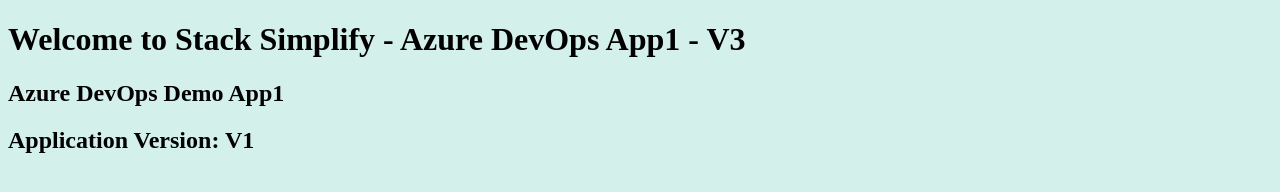
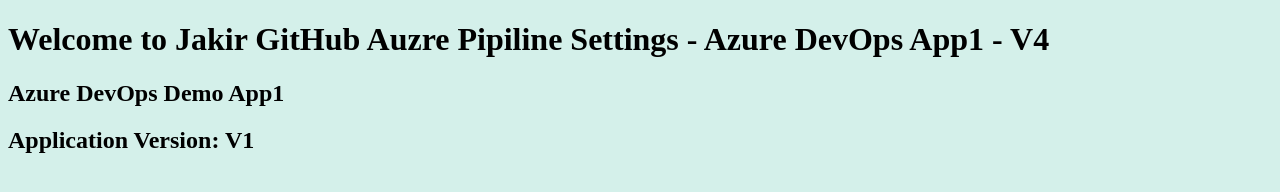
Before and after one commit to md-jakir/azure-devops-github-acr-aks-app1, a plain HTML site: page index.html in a window 1280 px wide. Drawn offline with Linux system fonts and the light colour scheme.

Commit message:
V4 Commit to Index File

```diff
--- a/index.html
+++ b/index.html
@@ -1,7 +1,7 @@
 <!DOCTYPE html>
 <html>
    <body style="background-color:rgb(212, 240, 234);">
-      <h1>Welcome to Stack Simplify - Azure DevOps App1 - V3</h1>
+      <h1>Welcome to Jakir GitHub Auzre Pipiline Settings - Azure DevOps App1 - V4</h1>
       <h2>Azure DevOps Demo App1</h2>
       <h2>Application Version: V1</h2>
    </body>
```
